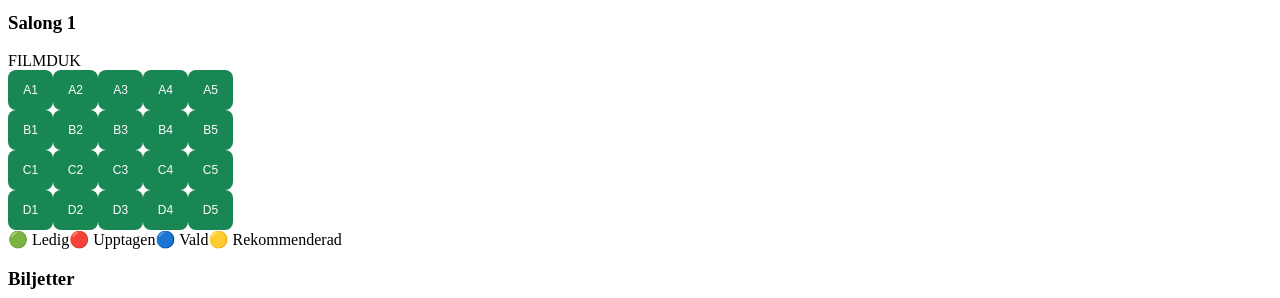
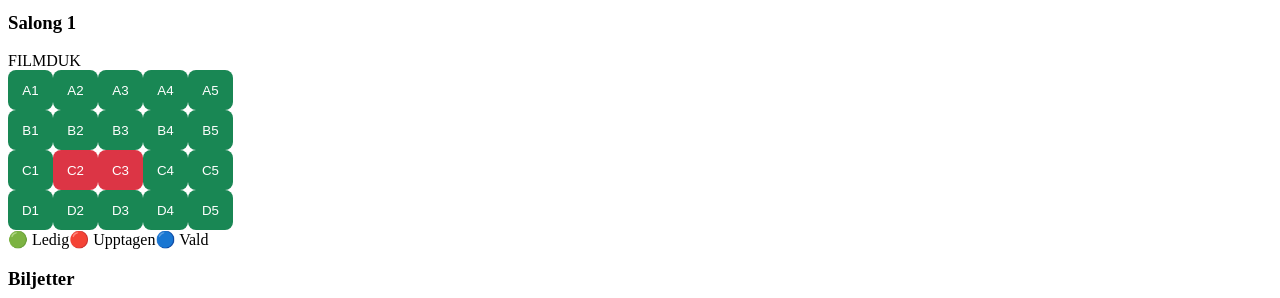
Before and after one commit to jimmybookkyh-crypto/FrontendProject-GR-B, a React (Vite) app: page /booking in a window 1280 px wide. Shown: the part 186-484 px from the top of the page. Built offline with nearby package versions, Linux system fonts and the light colour scheme.

Commit message:
clickable selectable seats

```diff
--- a/src/Booking.css
+++ b/src/Booking.css
@@ -3,16 +3,10 @@
   height: 40px;
   border: none;
   border-radius: 8px;
-  font-size: 12px;
 }
 
 .seat-available {
   background-color: #198754;
-  color: white;
-}
-
-.seat-occupied {
-  background-color: #dc3545;
   color: white;
 }
 
@@ -21,7 +15,7 @@
   color: white;
 }
 
-.seat-recommended {
-  background-color: #ffc107;
-  color: black;
+.seat-occupied {
+  background-color: #dc3545;
+  color: white;
 }
--- a/src/pages/Booking.tsx
+++ b/src/pages/Booking.tsx
@@ -1,6 +1,6 @@
 import { Row, Container, Col, Card } from "react-bootstrap";
+import { useState } from "react";
 import "../Booking.css"
-
 
 export default function BookingPage() {
   const rows = [
@@ -9,6 +9,17 @@ export default function BookingPage() {
     ["C1", "C2", "C3", "C4", "C5"],
     ["D1", "D2", "D3", "D4", "D5"],
   ];
+
+  const [selectedSeats, setSelectedSeats] = useState<string[]>([]);
+
+  const handleSeatClick = (seat: string) => {
+    setSelectedSeats((current) =>
+      current.includes(seat)
+        ? current.filter((selected) => selected !== seat)
+        : [...current, seat])
+  }
+  // hårdkodad del för mockup
+  const occupiedSeats = ["C2", "C3"];  // bokar stolar för att visa i mockup
 
   return <>
     <Container className="py-4">
@@ -35,22 +46,17 @@ export default function BookingPage() {
           </Card>
         </Col>
       </Row>
-
       <Row className="mb-4">
         <Col>
-
           <Card>
             <Card.Body>
-
               <h3 className="text-center mb-4">
                 Salong 1
               </h3>
-
               {/* FILMDUK */}
               <div className="bg-dark text-white text-center py-3 mb-5 rounded">
                 FILMDUK
               </div>
-
               {/* STOLAR */}
               <div>
                 {rows.map((row) => (
@@ -58,89 +64,63 @@ export default function BookingPage() {
                     key={row[0]}
                     className="d-flex justify-content-center gap-2 mb-2"
                   >
-                    {row.map((seat) => (
-                      <button
-                        key={seat}
-                        className="seat seat-available"
-                      >
-                        {seat}
-                      </button>
-                    ))}
+                    {row.map((seat) => {
+                      const isOccupied = occupiedSeats.includes(seat);
+                      const isSelected = selectedSeats.includes(seat);
+                      return (
+                        <button
+                          key={seat}
+                          className={`seat ${
+                            isOccupied
+                              ? "seat-occupied"
+                              : isSelected
+                              ? "seat-selected"
+                              : "seat-available"
+                          }`}
+                          disabled={isOccupied}
+                          onClick={() => handleSeatClick(seat)}
+                        >
+                          {seat}
+                        </button>
+                      );
+                    })}
                   </div>
                 ))}
                 </div>
-
                 {/* LEGEND */}
                 <div className="d-flex justify-content-center gap-3 mt-4 flex-wrap">
                   <span>🟢 Ledig</span>
                   <span>🔴 Upptagen</span>
                   <span>🔵 Vald</span>
-                  <span>🟡 Rekommenderad</span>
                 </div>
-
             </Card.Body>
           </Card>
 
         </Col>
       </Row>
-
-
-
-    {/* <section className="Auditorium">
-      <article className="Screen">
-
-        </article>
-      <article className="Seat-map">
-
-        {rows.map((row) => (
-          <div key = { row[0]}
-            className="d-flex justify-content-center gap-2 mb-2" >
-        {
-            row.map((seat) => (
-              <button key={seat} className="seat seat-avalible" >
-                {seat}
-              </button>
-
-            ))}
-          </div>
-        ))}
-      </article>
-    </section> */}
-
       <Row>
+        <Col md={6} className="mb-3">
+          <Card>
+            <Card.Body>
+              <h3>Biljetter</h3>
+              <p>Vuxen – 140 kr</p>
+              <p>Barn – 80 kr</p>
+              <p>Pensionär – 120 kr</p>
+            </Card.Body>
+          </Card>
+        </Col>
 
         <Col md={6} className="mb-3">
           <Card>
             <Card.Body>
-
-              <h3>Biljetter</h3>
-
-              <p>Vuxen – 140 kr</p>
-              <p>Barn – 80 kr</p>
-              <p>Pensionär – 120 kr</p>
-
-            </Card.Body>
-          </Card>
-        </Col>
-
-
-        <Col md={6} className="mb-3">
-          <Card>
-            <Card.Body>
-
               <h3>Sammanfattning</h3>
-
               <p>Valda platser: A3, A4</p>
               <p>Antal biljetter: 2</p>
-
               <hr />
-
               <h4>Total: 280 kr</h4>
-
               <button className="btn btn-primary w-100">
                 Boka
               </button>
-
             </Card.Body>
           </Card>
         </Col>
@@ -149,25 +129,8 @@ export default function BookingPage() {
     </Container>
   </>;
 }
-
-
-
 BookingPage.route = {
   path: "/booking",
   order: 3,
   label: "Bokningssida",
 };
-
-
-/*Designa salongskarta: grafisk skiss av stolar och rader med duk/scen och tydliga lägen (ledig, upptagen, vald, rekommenderad) samt teckenförklaring
-
-Anpassa salongskartan för små skärmar (tillräckligt stora tryckytor, ev. zoom/scroll)
-
-Se filmstadens lösning på responsiv design för mobiler (dragbar touchscreen selector)
-
-Designa hur bästa kvarvarande stolar markeras från start och hur besökaren ändrar valet (klicka på andra stolar)
-Initialt ska de bästa kvarvarande stolarna markeras, men besökaren ska kunna ändra valet.
-
-Designa biljettväljare för Vuxen (140 kr), Pensionär (120 kr) och Barn (80 kr) samt löpande visning av totalpris
-
-Designa hur live-uppdatering syns: stol byter läge och hur en redan vald stol som blir upptagen hanteras*/
```
